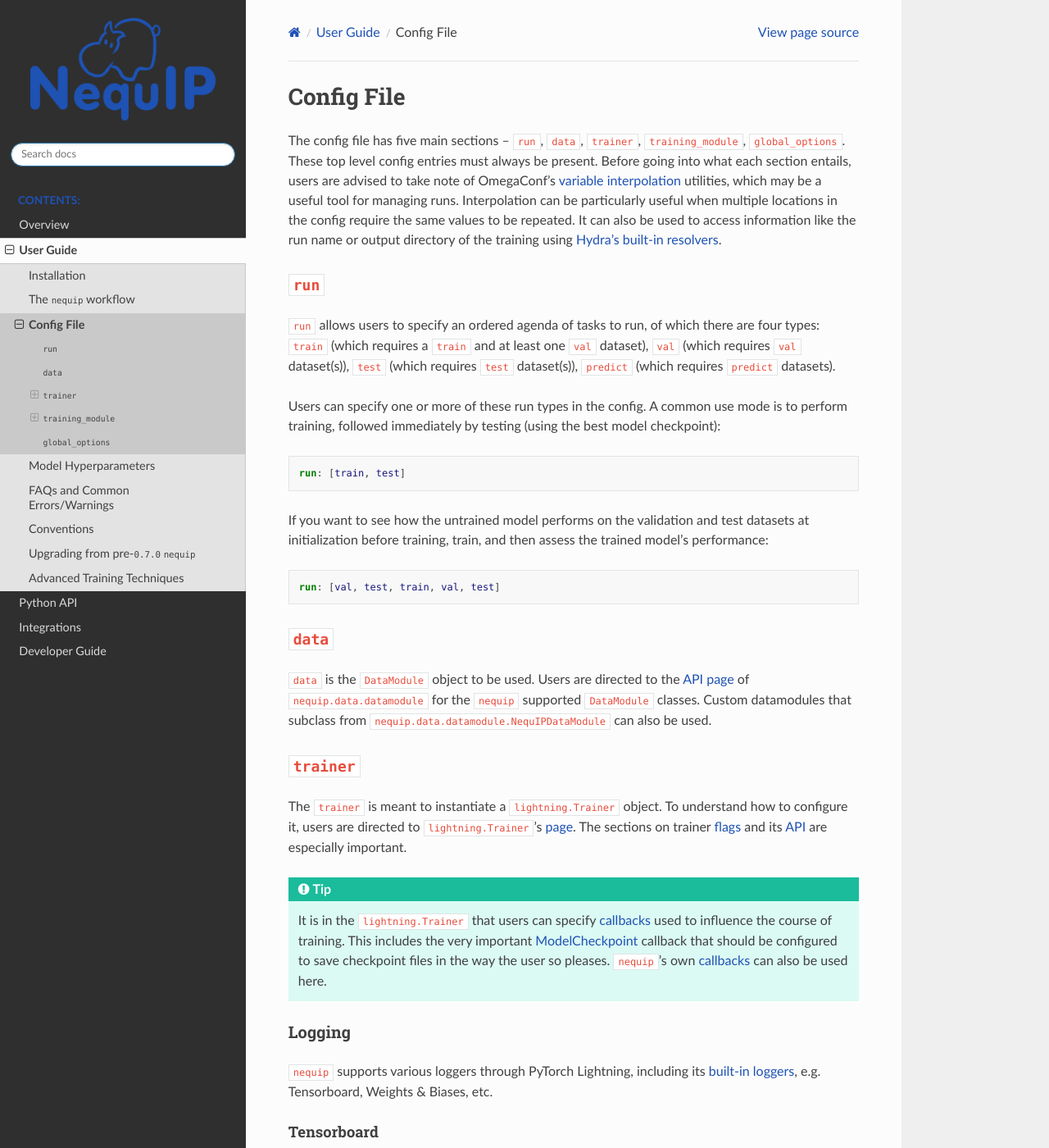
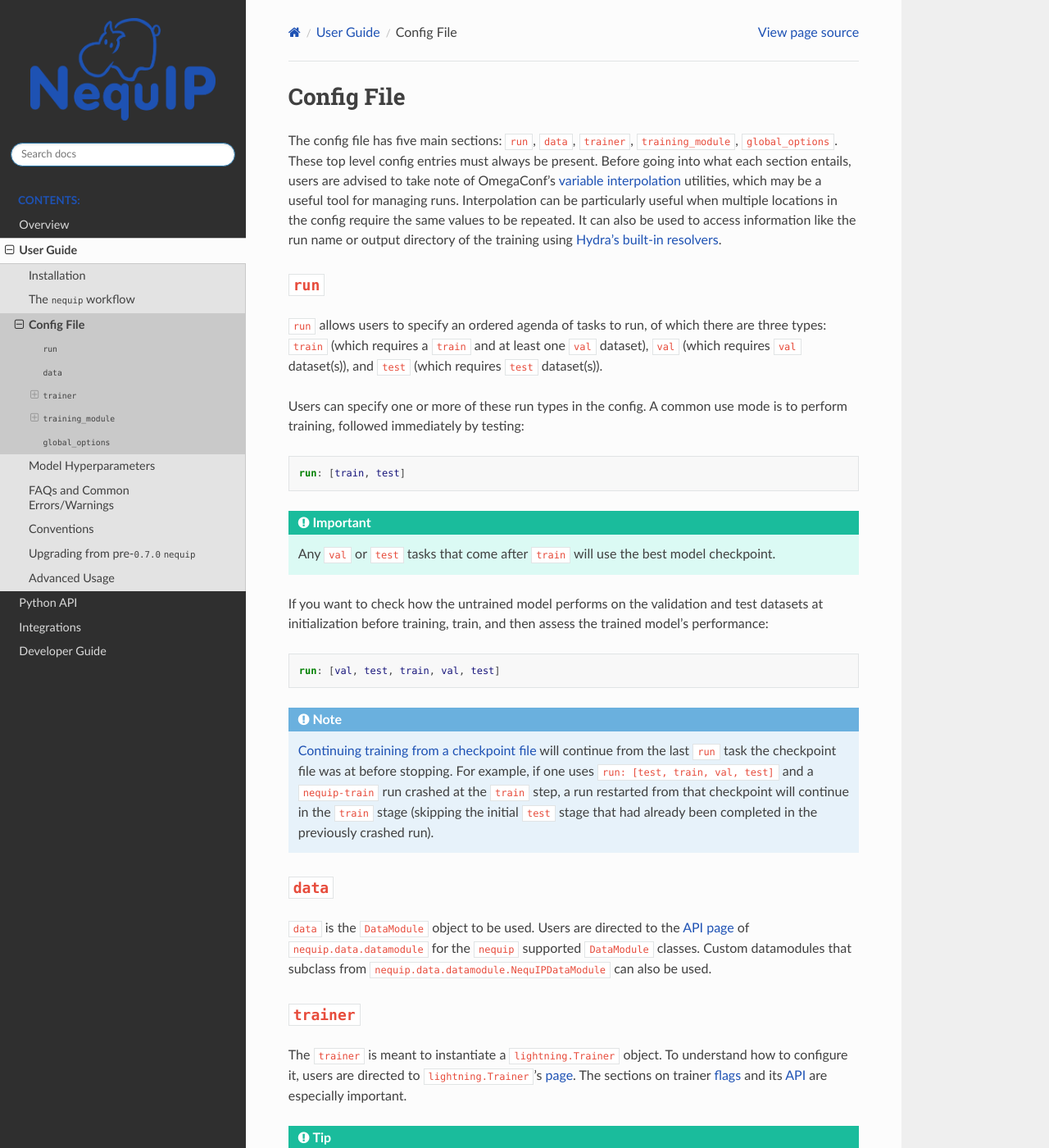
Before and after one commit to mir-group/nequip, a Sphinx documentation site: the page built from docs/guide/config.md, in a window 1280 px wide and 1400 px high. Shown: the whole window at 82% size. Built offline with Sphinx 7.4.7 and the Read the Docs theme 3.1.0, drawn with Linux system fonts in a browser that asks for light colours; some of the changed text lies outside the part shown.

Commit message:
restructure user guide docs and add TF32 section

````diff
--- a/docs/guide/config.md
+++ b/docs/guide/config.md
@@ -1,22 +1,32 @@
 # Config File
 
-The config file has five main sections -- `run`, `data`, `trainer`, `training_module`, `global_options`. These top level config entries must always be present.
+The config file has five main sections: `run`, `data`, `trainer`, `training_module`, `global_options`. These top level config entries must always be present.
 Before going into what each section entails, users are advised to take note of OmegaConf's [variable interpolation](https://omegaconf.readthedocs.io/en/latest/usage.html#variable-interpolation) utilities, which may be a useful tool for managing runs.
 Interpolation can be particularly useful when multiple locations in the config require the same values to be repeated.
 It can also be used to access information like the run name or output directory of the training using [Hydra's built-in resolvers](https://hydra.cc/docs/1.3/configure_hydra/intro/#resolvers-provided-by-hydra).
 
 ## `run`
 
-`run` allows users to specify an ordered agenda of tasks to run, of which there are four types: `train` (which requires a `train` and at least one `val` dataset), `val` (which requires `val` dataset(s)), `test` (which requires `test` dataset(s)), `predict` (which requires `predict` datasets).
+`run` allows users to specify an ordered agenda of tasks to run, of which there are three types: `train` (which requires a `train` and at least one `val` dataset), `val` (which requires `val` dataset(s)), and `test` (which requires `test` dataset(s)).
 
-Users can specify one or more of these run types in the config. A common use mode is to perform training, followed immediately by testing (using the best model checkpoint):
+Users can specify one or more of these run types in the config. A common use mode is to perform training, followed immediately by testing:
 ```yaml
 run: [train, test]
 ```
-If you want to see how the untrained model performs on the validation and test datasets at initialization before training, train, and then assess the trained model's performance:
+
+```{important}
+Any `val` or `test` tasks that come after `train` will use the best model checkpoint.
+```
+
+If you want to check how the untrained model performs on the validation and test datasets at initialization before training, train, and then assess the trained model's performance:
 ```yaml
 run: [val, test, train, val, test]
 ```
+
+```{note}
+[Continuing training from a checkpoint file](./workflow.md#restarts) will continue from the last `run` task the checkpoint file was at before stopping. For example, if one uses `run: [test, train, val, test]` and a `nequip-train` run crashed at the `train` step, a run restarted from that checkpoint will continue in the `train` stage (skipping the initial `test` stage that had already been completed in the previously crashed run).
+```
+
 
 ## `data`
 
@@ -51,7 +61,9 @@
 
 ## `training_module`
 
-`training_module` defines the `NequIPLightningModule` (or its subclasses). Users are directed to its [API page](../api/lightning_module.rst) to learn how to configure it. It is here that the following parameters are defined.
+`training_module` defines the `NequIPLightningModule` (or its subclasses). Users are directed to its [API page](../api/lightning_module.rst) to learn how to configure it. Often, the `EMALightningModule` is a reliable choice.
+
+It is here that the following parameters are defined.
 
  ### `model`
   It is under `model` that the deep equivariant potential model is configured, which includes the NequIP message-passing graph neural network model or the strictly local Allegro model. Refer to the [model documentation page](../api/model) to learn how to configure this section.
@@ -86,6 +98,8 @@
 
 ## `global_options`
 
-For now, `global_options` is used to specify
- - `seed`, the global seed (in addition to the data seed and model seed)
- - `allow_tf32`, which controls whether TensorFloat-32 is used
+`global_options` is used to specify parameters that affect the global state. Presently, the only option is `allow_tf32` (which is `false` by default). See the [TF32 page](./tf32.md) for more details about TF32 settings.
+```yaml
+global_options:
+  allow_tf32: false
+```
````
Also changed, not shown: docs/guide/advanced.rst (added, +7 -0 lines), docs/guide/tf32.md (added, +27 -0 lines), docs/guide/advanced_training.md (renamed from docs/guide/advanced.md).
